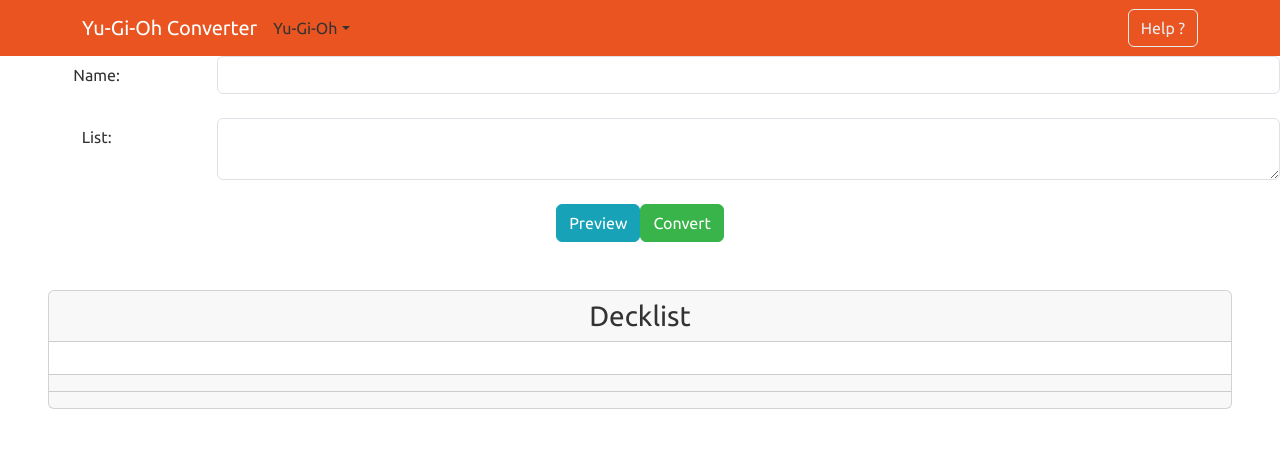
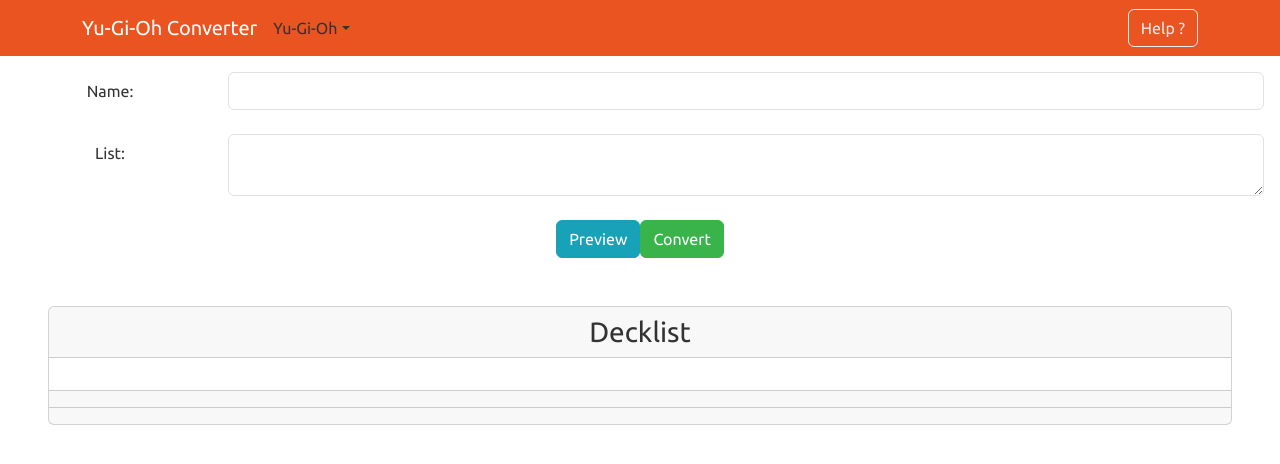
Before and after one commit to Pikashi974/yugioh-converter, a React (Create React App) app: page / in a window 1280 px wide. Shown: the top 464 px of the page. Built offline with nearby package versions, Linux system fonts and the light colour scheme.

Commit message:
Spacing the form

```diff
--- a/src/App.js
+++ b/src/App.js
@@ -50,7 +50,7 @@
 
   return (
     <div className="App">
-      <form id="form" onSubmit={handleSubmit}>
+      <form id="form" className="m-3" onSubmit={handleSubmit}>
         <div className="row">
           <label className="col-sm-2 col-form-label">Name:</label>
           <div className="col-sm-10">
```
